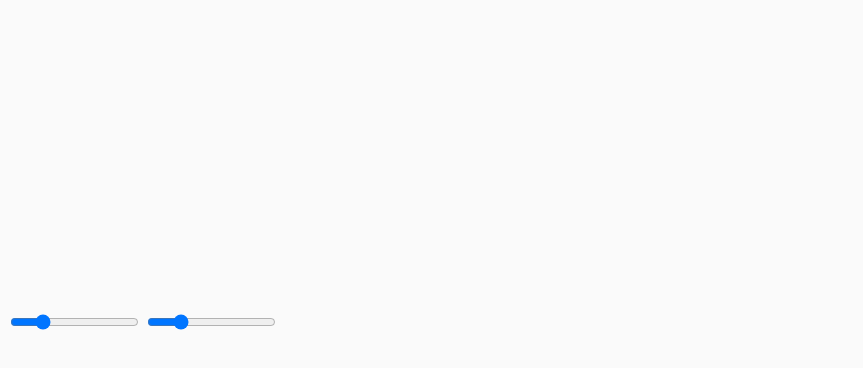
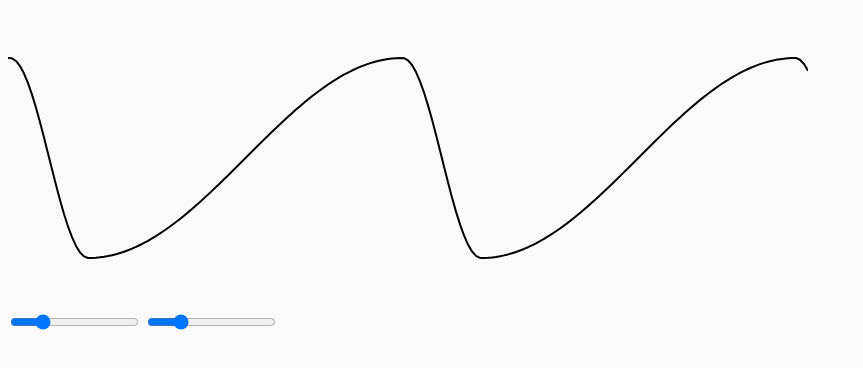
Before and after one commit to aperezroca/breathing-guide, a website: page app/index.html in a window 1280 px wide. Shown: the whole page, without its empty margins (0-863 px from the left). Drawn offline with nearby package versions, Linux system fonts and the light colour scheme; files that its build step writes are made by us from their sources.

Commit message:
Draw function

```diff
--- a/app/index.html
+++ b/app/index.html
@@ -34,7 +34,7 @@
 
     <!-- build:js({app,.tmp}) scripts/main.js -->
     <script src="scripts/bootstrap.js"></script>
-    <script src="scripts/splittedFunction.js"></script>
+    <script src="scripts/composedSine.js"></script>
     <script src="scripts/breathingCanvas.js"></script>
     <script src="scripts/breathingGuide.js"></script>
     <script src="scripts/main.js"></script>
--- a/app/scripts/bootstrap.js
+++ b/app/scripts/bootstrap.js
@@ -5,5 +5,7 @@ var App = {
 };
 
 App.initialize = function() {
-  App.Models.BreathingGuide($('#breathing-canvas'), $('#slider1'), $('#slider2'));
+  $(function() {
+    App.Models.BreathingGuide($('#breathing-canvas')[0], $('#slider1'), $('#slider2'));
+  });
 };
--- a/app/scripts/breathingCanvas.js
+++ b/app/scripts/breathingCanvas.js
@@ -3,15 +3,86 @@
 /* global App */
 App.Models.BreathingCanvas = function() {
 
-  var _canvas;
+  // Constants
+  var UNITS = 100,
+      STROKE_COLOR = '#000',
+      STROKE_WIDTH = 2;
 
+  // Private vars
+  var _canvas, _context, _height, _width,
+      _xAxis, _yAxis, _time = {}, _function;
+
+  // Constructor
   this.initialize = function(canvas) {
     _canvas = canvas;
+    _function = new App.Models.ComposedSine(1, 4);
 
     initCanvas();
   };
 
+  // Private functions
   var initCanvas = function() {
+    // Configures general properties of the canvas and initialize
+    // the object itself
+    _canvas.width = 800;
+    _canvas.height = 300;
+
+    _context = _canvas.getContext('2d');
+    _context.strokeStyle = STROKE_COLOR;
+    _context.lineJoin = 'round';
+    _context.lineWidth = STROKE_WIDTH;
+
+    _height = _canvas.height;
+    _width = _canvas.width;
+
+    _xAxis = Math.floor(_height/2);
+    _yAxis = 0;
+
+    _time.t = 0;
+    _time.seconds = 0;
+
+    _context.save();
+
+    // Initializes the drawing of the canvas
+    draw();
+  };
+
+  var draw = function() {
+    // Clears the canvas before redrawing
+    _context.clearRect(0, 0, _width, _height);
+
+    // Draws the function and the circle in the canvas
+    _context.beginPath();
+    drawFunction();
+    drawCircle();
+    _context.stroke();
+
+    // Updates time
+    _time.seconds += 0.007;
+    _time.t = _time.seconds * Math.PI;
+
+    // Calls himself to redraw the canvas every 35 miliseconds which makes the
+    // function move at about 28fps
+    setTimeout(draw, 35);
+  };
+
+  var drawFunction = function() {
+    // Goes from the yAxis to the right side of the canvas plotting the
+    // function.
+    // Uses UNITS to scale up the function.
+    // The plotting occurs every four pixels, which offers more or less the
+    // same quality as using one. More than four pixels shows shuttering
+    // corners
+    for (var i = _yAxis; i <= _width; i += 4) {
+      _context.lineTo(i, -UNITS*_function.evaluate(i/UNITS, _time.t) + _xAxis);
+    }
+  };
+
+  var drawCircle = function() {
 
   };
+
+  this.initialize.apply(this, arguments);
+
+  return this;
 };
--- a/app/scripts/breathingGuide.js
+++ b/app/scripts/breathingGuide.js
@@ -12,4 +12,8 @@ App.Models.BreathingGuide = function() {
     _slider1 = slider1;
     _slider2 = slider2;
   };
+
+  this.initialize.apply(this, arguments);
+
+  return this;
 };
--- /dev/null
+++ b/app/scripts/composedSine.js
@@ -0,0 +1,51 @@
+'use strict';
+
+/* global App */
+App.Models.ComposedSine = function() {
+
+  // Private vars
+  var _f1, _f2;
+
+  // Constructor
+  this.initialize = function(coef1, coef2) {
+    // B is calculated to force the function to start increasing at x = 0
+    _f1 = {
+      A : coef1,
+      B : Math.asin(-1)
+    };
+
+    // B is calculated to force the function to start decreasing exactly
+    // when f1 reaches its maximum
+    _f2 = {
+      A : coef2,
+      B : (2*Math.asin(1) - calculateFPeriod(_f1)*coef2)/2
+    };
+  };
+
+  // Public functions
+  this.evaluate = function(x, t) {
+    var y, modX = (x + t) % calculatePeriod();
+
+    // Selects which function to use depending on the value of x
+    if ((modX > 0) && (modX < calculateFPeriod(_f1)/2)) {
+      y = Math.sin(_f1.A * modX + _f1.B);
+    } else {
+      y = Math.sin(_f2.A * modX + _f2.B);
+    }
+
+    return y;
+  };
+
+  // Private functions
+  var calculateFPeriod = function(f) {
+    return 2*Math.PI/f.A;
+  };
+
+  var calculatePeriod = function() {
+    return calculateFPeriod(_f1)/2 + calculateFPeriod(_f2)/2;
+  };
+
+  this.initialize.apply(this, arguments);
+
+  return this;
+};
--- a/app/scripts/splittedFunction.js
+++ /dev/null
@@ -1,10 +0,0 @@
-'use strict';
-
-/* global App */
-App.Models.SplittedFunction = function() {
-
-  // Constructor
-  this.initialize = function() {
-
-  };
-};
```
